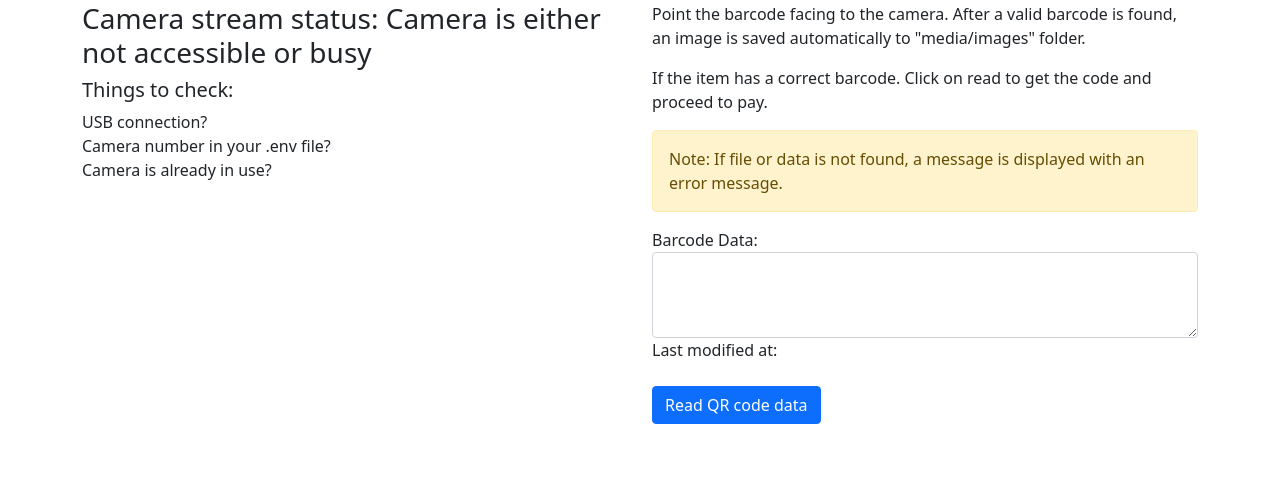
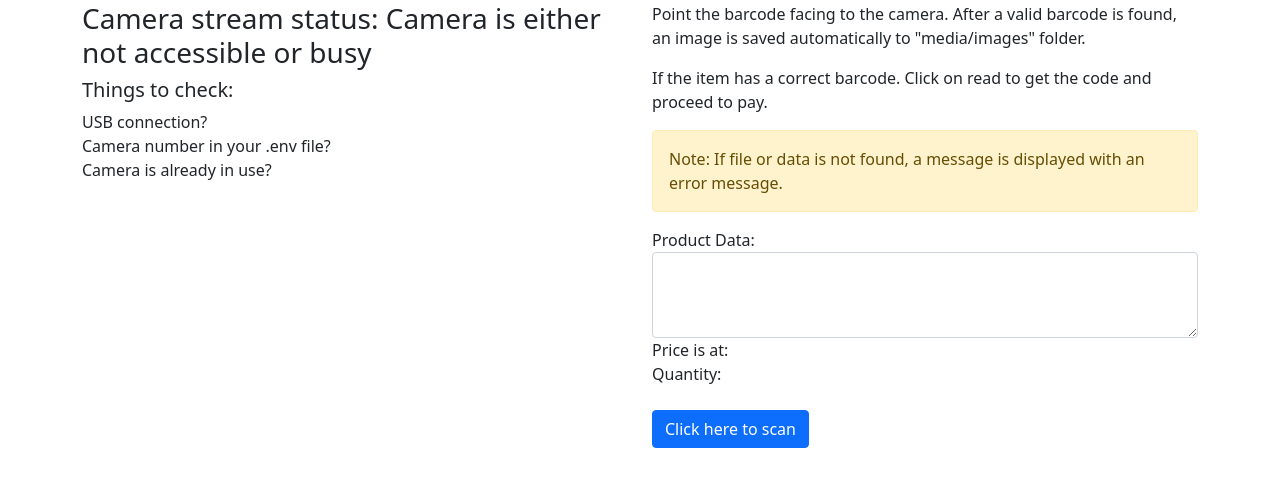
Before and after one commit to ronnzw/ExpressTill, a Django app: template project_express_till/templates/scanner/detected.html in a window 1280 px wide. Shown: the part 175-662 px from the top of the page. Run offline with Django 4.2, Linux system fonts and the light colour scheme; the template is opened without the code that fills it, so the values that code supplies are empty; parts of the project's set-up code (start-up, migrations or seed data) failed here and were passed over.

Commit message:
finishing scanner

```diff
--- a/project_express_till/templates/scanner/detected.html
+++ b/project_express_till/templates/scanner/detected.html
@@ -66,13 +66,14 @@
         </div>
         <form>
           <div class="form-group">
-            <label id="lbl_BarcodeData" for="txt_BarcodeData">Barcode Data:</label>
+            <label id="lbl_BarcodeData" for="txt_BarcodeData">Product Data:</label>
             <textarea class="form-control" id="txt_BarcodeData" rows="3"></textarea>
-            <label id="lbl_LastModified">Last modified at:</label>
+            <label id="lbl_LastModified">Price is at:</label><br>
+            <label id="lbl_Quantity">Quantity:</label>
           </div>
         </form>
         <br />
-        <a id="btn_ReadQRCode" class="btn btn-primary" href="#">Read QR code data</a>
+        <a id="btn_ReadQRCode" class="btn btn-primary" href="#">Click here to scan</a>
     </div>
 </div>
 <script src="https://code.jquery.com/jquery-3.6.0.min.js" integrity="sha256-/xUj+3OJU5yExlq6GSYGSHk7tPXikynS7ogEvDej/m4=" crossorigin="anonymous"></script>
@@ -93,8 +94,12 @@
                     console.log(data);
                     $("#txt_BarcodeData").html(data.barcode_data);
                     $("#lbl_LastModified").html(
-                        "Last modified at: " + data.file_saved_at
+                        "Price is at: " + data.file_saved_at
                     );
+                    $("#lbl_Quantity").html(
+                        "Quantity: " + data.quantity
+                    );
+
                 } else {
                     console.log(data);
                     $("#txt_BarcodeData").html("");
```
Also changed, not shown: project_express_till/scanner/views.py (+48 -15 lines).
